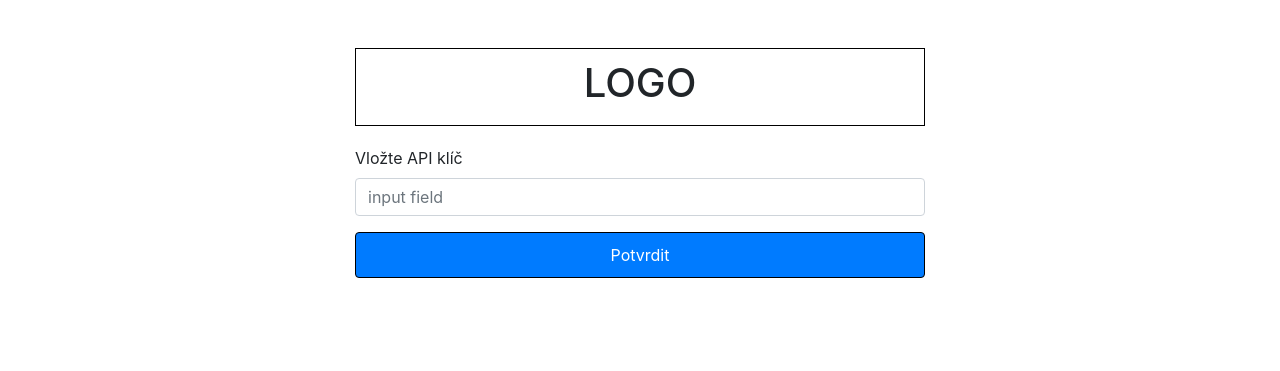
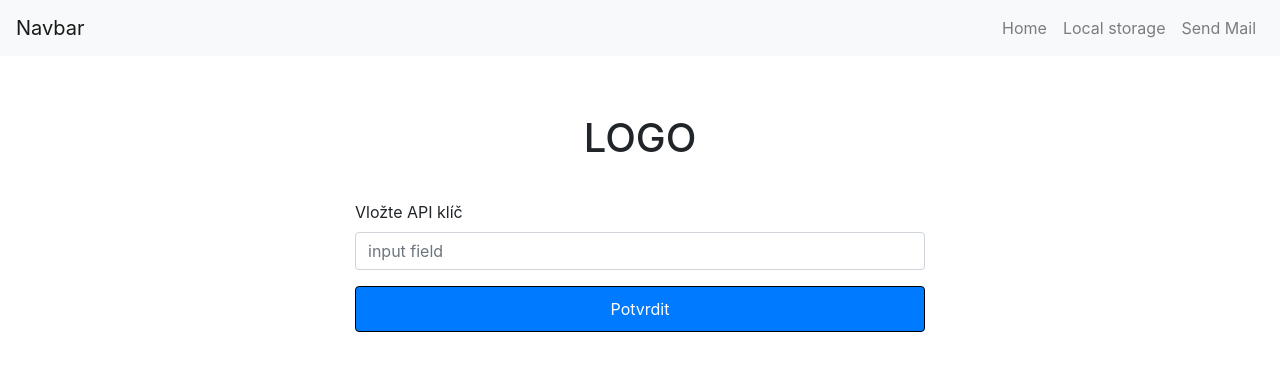
Before and after one commit to JohnyLeeJohnes/mailer-project, a PHP site: page /templates/api-key.html in a window 1280 px wide. Shown: the top 371 px of the page. Run offline with PHP 8.4, Linux system fonts and the light colour scheme.

Commit message:
changes to FE

```diff
--- a/public/css/style.css
+++ b/public/css/style.css
@@ -15,6 +15,9 @@ body {
     display: flex;
 }
 
+.nav-container{
+    width: 100%;
+}
 
 #logo h1 {
     margin: 0 10px;
@@ -60,4 +63,26 @@ body {
     border-bottom: none;
 }
 
-/*  */
+/*Api key */
+
+#api-logo {
+    text-align: center;
+    margin-bottom: 20px;
+    padding: 10px;
+}
+
+.container {
+    width: 100%;
+    max-width: 600px;
+    margin: auto;
+}
+
+.input-group {
+    margin-bottom: 20px;
+}
+
+#verifyButton {
+    width: 100%;
+    padding: 10px;
+    border: 1px solid #000;
+}
--- a/templates/api-key.html
+++ b/templates/api-key.html
@@ -1,42 +1,41 @@
 <!DOCTYPE html>
 <html lang="en">
+
 <head>
     <meta charset="UTF-8">
     <meta name="viewport" content="width=device-width, initial-scale=1.0">
     <link rel="stylesheet" href="https://stackpath.bootstrapcdn.com/bootstrap/4.5.2/css/bootstrap.min.css">
     <title>API Key Check</title>
-    <style>
-        #logo {
-            text-align: center;
-            margin-bottom: 20px;
-            padding: 10px;
-            border: 1px solid #000;
-        }
-        .container {
-            width: 100%;
-            max-width: 600px;
-            margin: auto;
-        }
-        .input-group {
-            margin-bottom: 20px;
-        }
-        #verifyButton {
-            width: 100%;
-            padding: 10px;
-            border: 1px solid #000;
-        }
-    </style>
+    <link rel="stylesheet" type="text/css" href="./css/style.css" />
 </head>
+
 <body>
+    <div class="nav-container">
+        <nav class="navbar navbar-expand-lg navbar-light bg-light">
+            <a class="navbar-brand" href="/">Navbar</a>
+            <button class="navbar-toggler" type="button" data-toggle="collapse" data-target="#navbarNavAltMarkup"
+                aria-controls="navbarNavAltMarkup" aria-expanded="false" aria-label="Toggle navigation">
+                <span class="navbar-toggler-icon"></span>
+            </button>
+            <div class="collapse navbar-collapse" id="navbarNavAltMarkup">
+                <div class="navbar-nav ml-auto">
+                    <a class="nav-item nav-link" href="/">Home</a>
+                    <a class="nav-item nav-link" href="/local-storage">Local storage</a>
+                    <a class="nav-item nav-link" href="/send-email">Send Mail</a>
+                </div>
+            </div>
+        </nav>
+    </div>
 
     <div class="container mt-5">
-    <div id="logo">
+        <div id="api-logo">
             <h1>LOGO</h1>
         </div>
 
         <label for="apiKeyInput">Vložte API klíč</label>
         <div class="input-group mb-3">
-        <input type="text" class="form-control" id="apiKeyInput" placeholder="input field" aria-label="API Key" aria-describedby="basic-addon2">
+            <input type="text" class="form-control" id="apiKeyInput" placeholder="input field" aria-label="API Key"
+                aria-describedby="basic-addon2">
         </div>
         <button id="verifyButton" class="btn btn-primary" type="button" onclick="verifyKey()">Potvrdit</button>
     </div>
@@ -46,4 +45,5 @@
 
 
 </body>
+
 </html>
```
Also changed, not shown: templates/index.html (+19 -3 lines), templates/local-storage.html (+19 -0 lines), templates/send-email.html (+23 -1 lines). Lines whose indentation alone changed are shown as unchanged.
